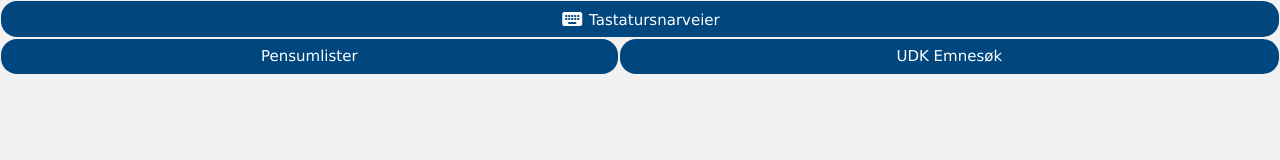
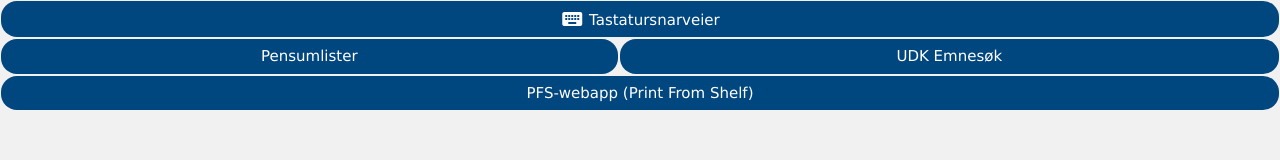
Before and after one commit to bisentralen/bisentralen.github.io, a plain HTML site: page alma-widget-nyttig.html in a window 1280 px wide. Drawn offline with Linux system fonts and the light colour scheme.

Commit message:
Update alma-widget-nyttig.html

```diff
--- a/alma-widget-nyttig.html
+++ b/alma-widget-nyttig.html
@@ -43,10 +43,15 @@
 </tr>
 <tr>
 <td>
-  <a class="w3-btn-block w3-round-xlarge w3-blue w3-hover-amber" href="http://readinglist.bi.edu/"  target="_blank">Pensumlister</a>
+  <a class="w3-btn-block w3-round-xlarge w3-blue w3-hover-amber" href="https://binorway.rl.talis.com/"  target="_blank">Pensumlister</a>
 </td>
 <td>
   <a class="w3-btn-block w3-round-xlarge w3-blue w3-hover-amber" href="https://www2.bi.no/library/apps/udk_lookup.html"  target="_blank">UDK Emnesøk</a>
+</td>
+</tr>
+<tr>
+<td colspan="2" valign="center">
+  <a class="w3-btn-block w3-round-xlarge w3-blue w3-hover-amber" href="https://www2.bi.no/library/apps/pfs/" target="_blank">PFS-webapp (Print From Shelf)</a>
 </td>
 </tr>
 </table>
```
